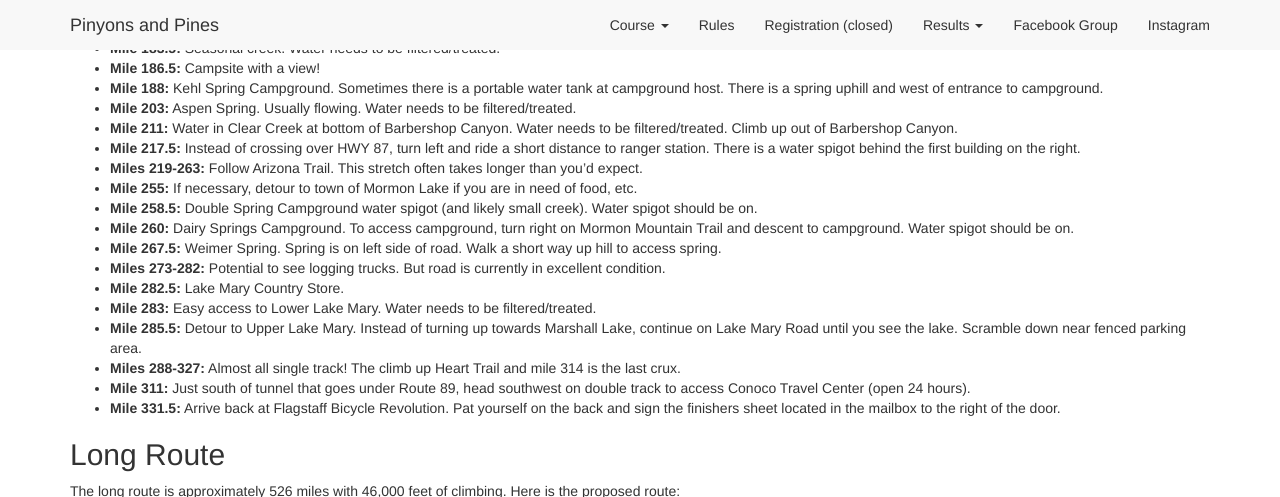
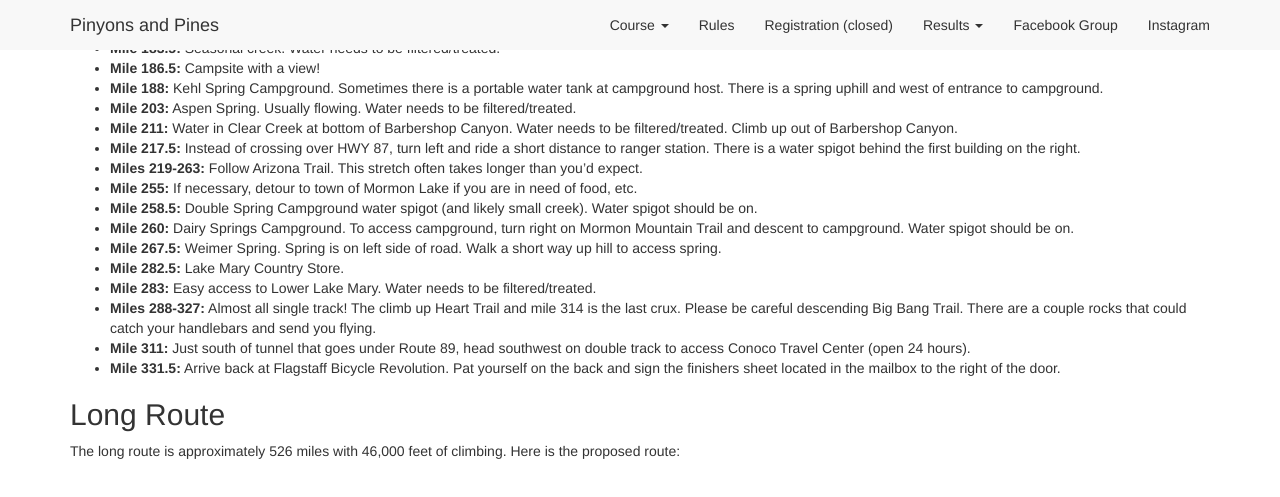
Before and after one commit to dcernst/PinyonsPines, a Jekyll site: the page built from course2023.md, in a window 1280 px wide and 900 px high, scrolled down 2431 px, cut to the strip 0-497 px from the top of the window. Built offline with Jekyll 4.4.1, drawn with Linux system fonts in a browser that asks for light colours; nearby versions of some CDN libraries.

Commit message:
Update course2023.md

```diff
--- a/course2023.md
+++ b/course2023.md
@@ -72,11 +72,9 @@ Below are some important notes, including information concerning resupply option
 - **Mile 258.5:** Double Spring Campground water spigot (and likely small creek). Water spigot should be on.
 - **Mile 260:** Dairy Springs Campground. To access campground, turn right on Mormon Mountain Trail and descent to campground. Water spigot should be on.
 - **Mile 267.5:** Weimer Spring. Spring is on left side of road.  Walk a short way up hill to access spring.
-- **Miles 273-282:** Potential to see logging trucks.  But road is currently in excellent condition.
 - **Mile 282.5:** Lake Mary Country Store.
 - **Mile 283:** Easy access to Lower Lake Mary. Water needs to be filtered/treated.
-- **Mile 285.5:** Detour to Upper Lake Mary. Instead of turning up towards Marshall Lake, continue on Lake Mary Road until you see the lake. Scramble down near fenced parking area.
-- **Miles 288-327:** Almost all single track! The climb up Heart Trail and mile 314 is the last crux.
+- **Miles 288-327:** Almost all single track! The climb up Heart Trail and mile 314 is the last crux. Please be careful descending Big Bang Trail. There are a couple rocks that could catch your handlebars and send you flying.
 - **Mile 311:** Just south of tunnel that goes under Route 89, head southwest on double track to access Conoco Travel Center (open 24 hours).
 - **Mile 331.5:** Arrive back at Flagstaff Bicycle Revolution.  Pat yourself on the back and sign the finishers sheet located in the mailbox to the right of the door.
 
```
